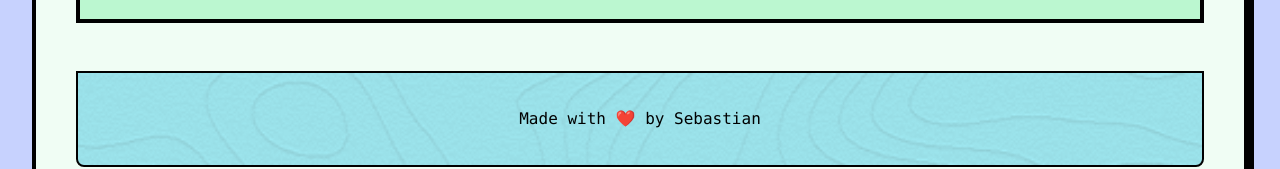
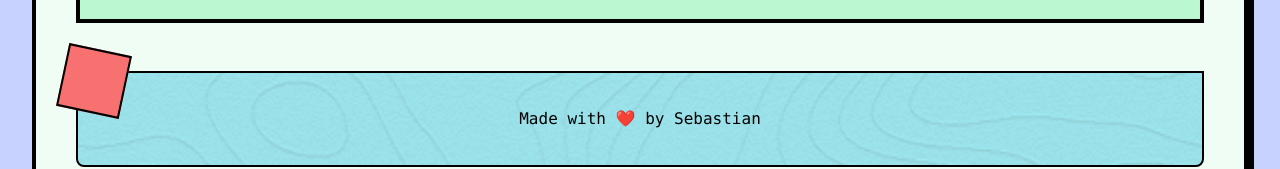
Before and after one commit to sebs-commits/portfolio-v2, a React (Vite) app in the folder frontend/: page / in a window 1280 px wide. Shown: the part 1397-1566 px from the top of the page. Built offline with nearby package versions, Linux system fonts and the light colour scheme.

Commit message:
style update footer to include shape

```diff
--- a/frontend/src/components/Footer.jsx
+++ b/frontend/src/components/Footer.jsx
@@ -10,6 +10,9 @@ const Footer = () => {
       <p className="text-center relative z-10 text-black">
         Made with ❤️ by Sebastian
       </p>
+      <div className="absolute -top-6 -left-4 w-16 h-16 bg-red-400 border-2 border-black transform rotate-12 flex items-center justify-center">
+        {" "}
+      </div>
     </footer>
   );
 };
```
